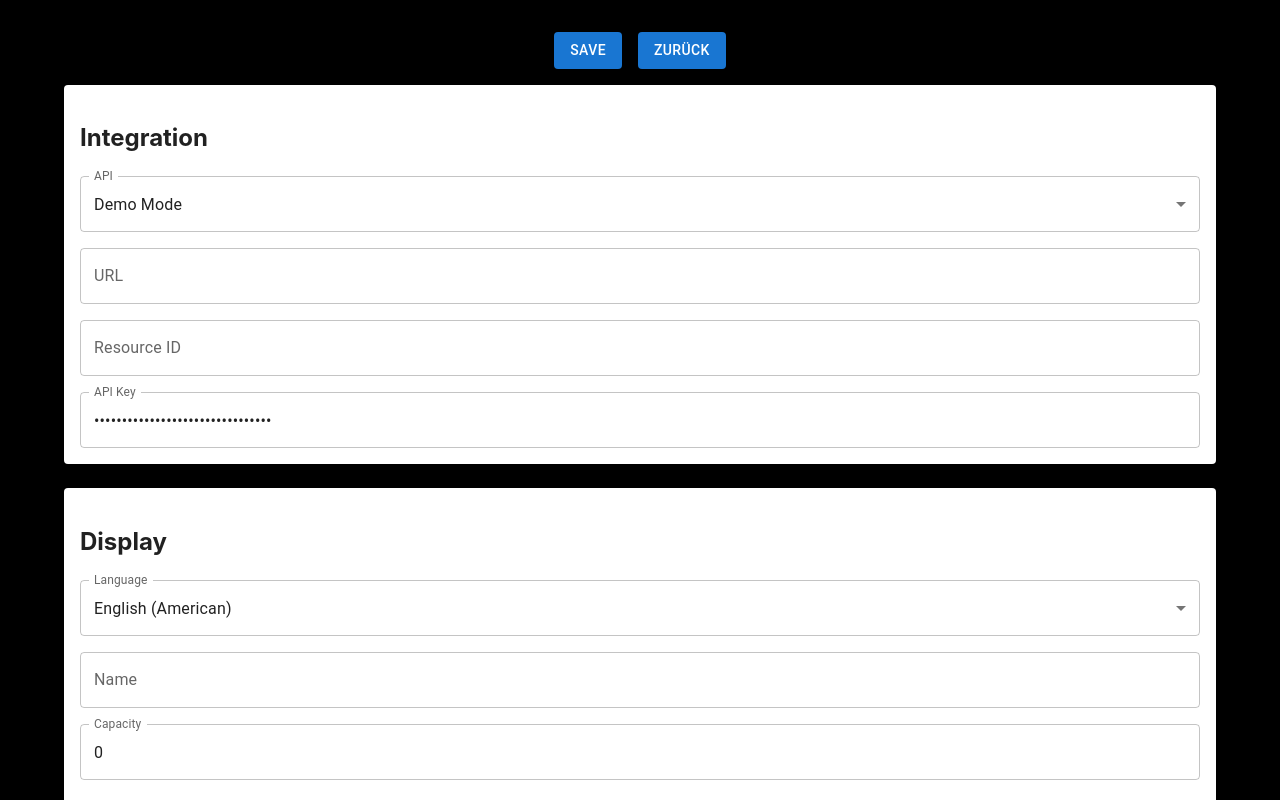
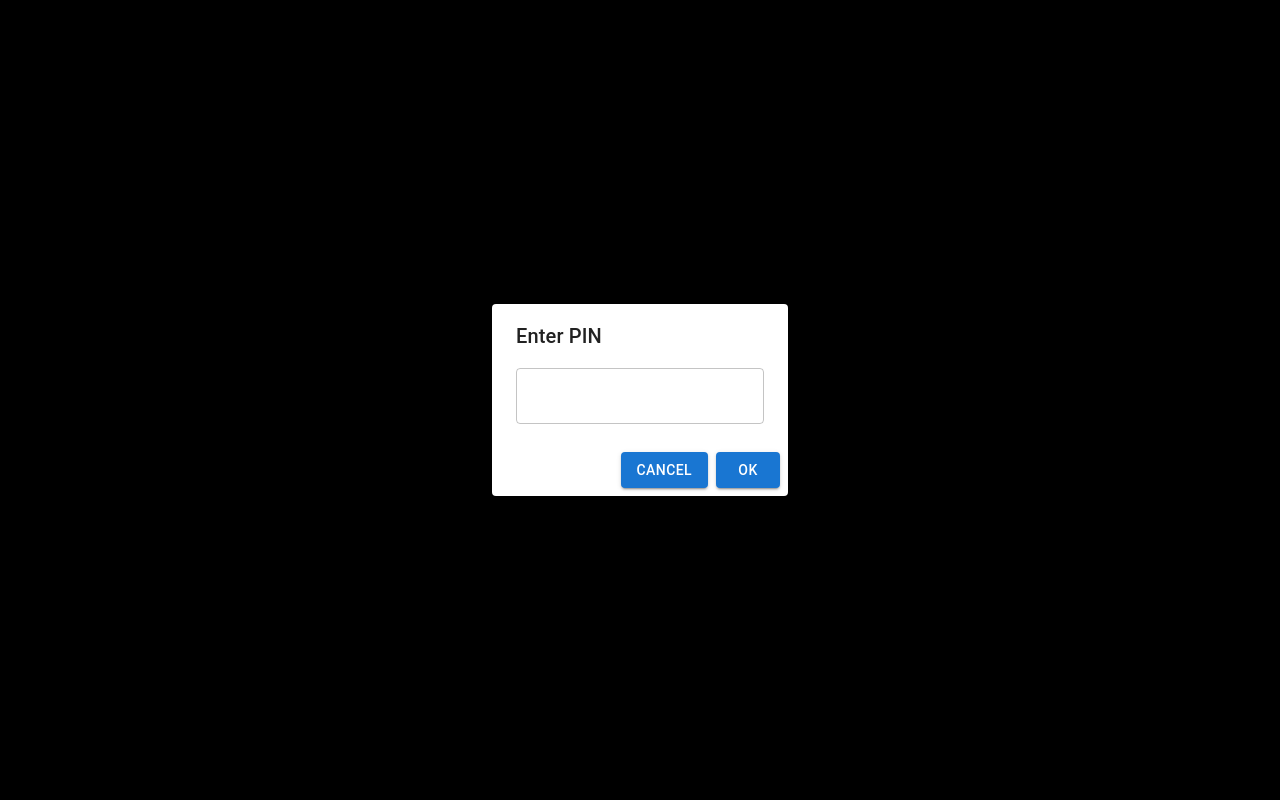
Before and after one commit to elomagic/room-booking-ui, a React (Vite) app: page /settings in a window 1280 px wide. Shown: the top 800 px of the page. Built offline with nearby package versions, Linux system fonts and the light colour scheme.

Commit message:
Settings page covered with simple authentication

```diff
--- a/src/i18n/locales/locale-de.json
+++ b/src/i18n/locales/locale-de.json
@@ -11,7 +11,9 @@
     "demo-mode": "Demo Modus",
     "display": "Anzeige",
     "duration": "Dauer",
+    "enter-pin": "PIN eingeben",
     "extend": "Verlängern",
+    "incorrect_pin": "PIN ungültig",
     "integration": "Integration",
     "language": "Sprache",
     "microphone-support": "Mikrofon Support",
@@ -24,6 +26,7 @@
     "ok": "Ok",
     "password": "Passwort",
     "persons": "Personen",
+    "pin": "PIN",
     "resource-id": "Ressource ID",
     "save": "Speichern",
     "screencast-support": "Screencast Support",
--- a/src/i18n/locales/locale-en.json
+++ b/src/i18n/locales/locale-en.json
@@ -11,7 +11,9 @@
     "demo-mode": "Demo Mode",
     "display": "Display",
     "duration": "Duration",
+    "enter-pin": "Enter PIN",
     "extend": "Extend",
+    "incorrect_pin": "PIN incorrect",
     "integration": "Integration",
     "language": "Language",
     "microphone-support": "Microphone Support",
@@ -24,6 +26,7 @@
     "ok": "Ok",
     "password": "Password",
     "persons": "Persons",
+    "pin": "PIN",
     "resource-id": "Resource ID",
     "save": "Save",
     "screencast-support": "Screencast Support",
--- /dev/null
+++ b/src/pages/settings/PinDialog.tsx
@@ -0,0 +1,69 @@
+import {
+    Button,
+    Dialog,
+    DialogActions,
+    DialogContent,
+    DialogContentText,
+    DialogTitle,
+    Stack,
+    TextField
+} from "@mui/material";
+import {useEffect, useState} from "react";
+import {useTranslation} from "react-i18next";
+
+interface PinDialogProps {
+    open: boolean;
+    error: boolean;
+    onClick: (okClick: boolean, pin: string | null) => void;
+}
+
+export default function PinDialog(props: Readonly<PinDialogProps>) {
+
+    const { t } = useTranslation();
+    const [error, setError] = useState<boolean>(false);
+    const [pin, setPin] = useState<string|null>(null);
+
+    useEffect(() => {
+        setError(props.error);
+    }, [props]);
+
+    const handlePinChangeClick = (event: React.ChangeEvent<HTMLInputElement>) => {
+        setError(false);
+        setPin(event.target.value);
+    }
+
+    const handleCancelClick = () => {
+        props.onClick(false, null);
+    };
+
+    const handleOkClick = () => {
+        props.onClick && props.onClick(true, pin);
+    }
+
+    return (
+        <Dialog open={props.open} onClose={handleCancelClick}>
+            <DialogTitle>{t("enter-pin")}</DialogTitle>
+            <DialogContent>
+                <DialogContentText>
+                    <Stack direction="column" spacing={2}>
+                        <TextField
+                            error={error}
+                            value={pin}
+                            type="password"
+                            helperText={error && t("incorrect_pin")}
+                            onChange={handlePinChangeClick}
+                        />
+                    </Stack>
+                </DialogContentText>
+            </DialogContent>
+            <DialogActions>
+                <Button variant='contained' onClick={handleCancelClick}>
+                    {t('cancel')}
+                </Button>
+                <Button variant='contained' onClick={handleOkClick}>
+                    {t('ok')}
+                </Button>
+            </DialogActions>
+        </Dialog>
+    );
+}
--- a/src/pages/settings/SettingsView.tsx
+++ b/src/pages/settings/SettingsView.tsx
@@ -12,19 +12,24 @@ import {
     Stack,
     TextField
 } from "@mui/material";
-import {useEffect, useState} from "react";
+import React, {useEffect, useState} from "react";
 import {useTranslation} from "react-i18next";
 import dayjs from "dayjs";
 import i18n from "i18next";
-import {Link} from "react-router-dom";
+import {Link, useNavigate} from "react-router-dom";
 import {createProvider} from "../../AppointmentManager.ts";
+import PinDialog from "./PinDialog.tsx";
 
 export default function SettingsView() {
 
     const { t } = useTranslation();
     const passwordPlaceholder = "do_ya_think_i_am_a_stupid_dev???";
 
+    const navigate = useNavigate();
+
     const [backendVersion, setBackendVersion] = useState<string>("?");
+    const [authorized, setAuthorized] = useState<boolean>(false);
+    const [pinError, setPinError] = useState<boolean>(false);
 
     const [language, setLanguage] = useState<string>(localStorage.getItem("rb.language") ?? "en");
     const [name, setName] = useState<string>(localStorage.getItem("rb.room.name") ?? "");
@@ -47,6 +52,22 @@ export default function SettingsView() {
             .then(() => dayjs.locale(l));
     };
 
+    const handlePinClick = (okClick: boolean, pin: string | null) => {
+        if (okClick && pin !== null) {
+            const provider = createProvider();
+
+            provider.validatePin(pin)
+                .then(auth => {
+                    setAuthorized(auth);
+                    setPinError(!auth);
+                }, () => {
+                    setAuthorized(false)
+                    setPinError(true);
+                });// TODO , (err) => setSnackbarText(err.message));
+        } else {
+            navigate("/");
+        }
+    }
     useEffect(() => {
         const provider = createProvider();
 
@@ -76,7 +97,7 @@ export default function SettingsView() {
 
     return (
         <Container maxWidth="lg" sx={{ mt: 4, mb: 4 }}>
-            <Stack direction="row" spacing={2} margin={"1em 0 "} justifyContent="center">
+            {authorized && (<React.Fragment><Stack direction="row" spacing={2} margin={"1em 0 "} justifyContent="center">
                 <Button variant="contained" onClick={handleSaveClick}>{t("save")}</Button>
                 <Link to="/"><Button variant="contained">{t("back")}</Button></Link>
             </Stack>
@@ -206,6 +227,9 @@ export default function SettingsView() {
                 <Button variant="contained" onClick={handleSaveClick}>{t("save")}</Button>
                 <Link to="/"><Button variant="contained">{t("back")}</Button></Link>
             </Stack>
+            </React.Fragment>)}
+
+            <PinDialog open={!authorized} error={pinError} onClick={handlePinClick}/>
         </Container>
     );
 }
--- a/src/providers/AppointmentProvider.ts
+++ b/src/providers/AppointmentProvider.ts
@@ -34,6 +34,8 @@ export abstract class AppointmentProvider {
 
     abstract createAdHocAppointment(durationInMinutes: number): Promise<boolean>;
 
-    abstract getBackendVersion(): Promise<any>
+    abstract getBackendVersion(): Promise<any>;
+
+    abstract validatePin(pin: string): Promise<boolean>;
 
 }
--- a/src/providers/DemoProvider.ts
+++ b/src/providers/DemoProvider.ts
@@ -54,4 +54,8 @@ export class DemoProvider extends AppointmentProvider {
         return Promise.resolve({ version: "No backend in use" });
     }
 
+    validatePin(pin: string): Promise<boolean> {
+        return Promise.resolve(pin === "123456");
+    }
+
 }
--- a/src/providers/EwsProxyProvider.ts
+++ b/src/providers/EwsProxyProvider.ts
@@ -89,14 +89,19 @@ export class EwsProxyProvider extends AppointmentProvider {
             method: 'GET',
             headers: this.createHeaders()
         })
-            .then((response: Response) => {
-                if (response.status >= 300) {
-                    throw new Error("Error: " + response.status);
-                }
-                return response;
-            })
             // TODO We have to map the date strings into Date objects
             .then((response: Response) => response.json());
     }
 
+    validatePin(pin: string): Promise<boolean> {
+        return fetch(this.baseUrl + '/api/validate', {
+            method: 'GET',
+            headers: this.createHeaders(),
+            // Convert the user object to JSON and pass it as the body
+            body: JSON.stringify({
+                pin: pin
+            })
+        }).then((res: Response) => res.status == 200);
+    }
+
 }
```
